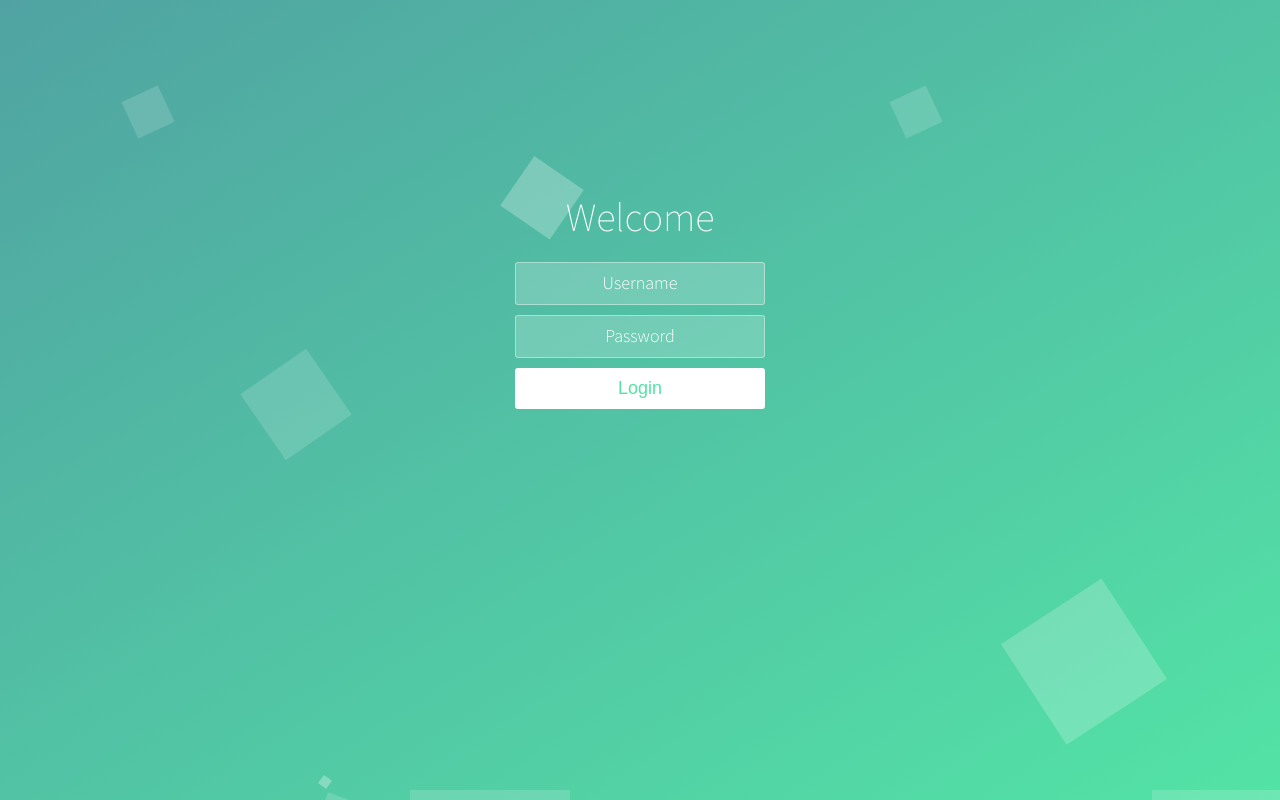
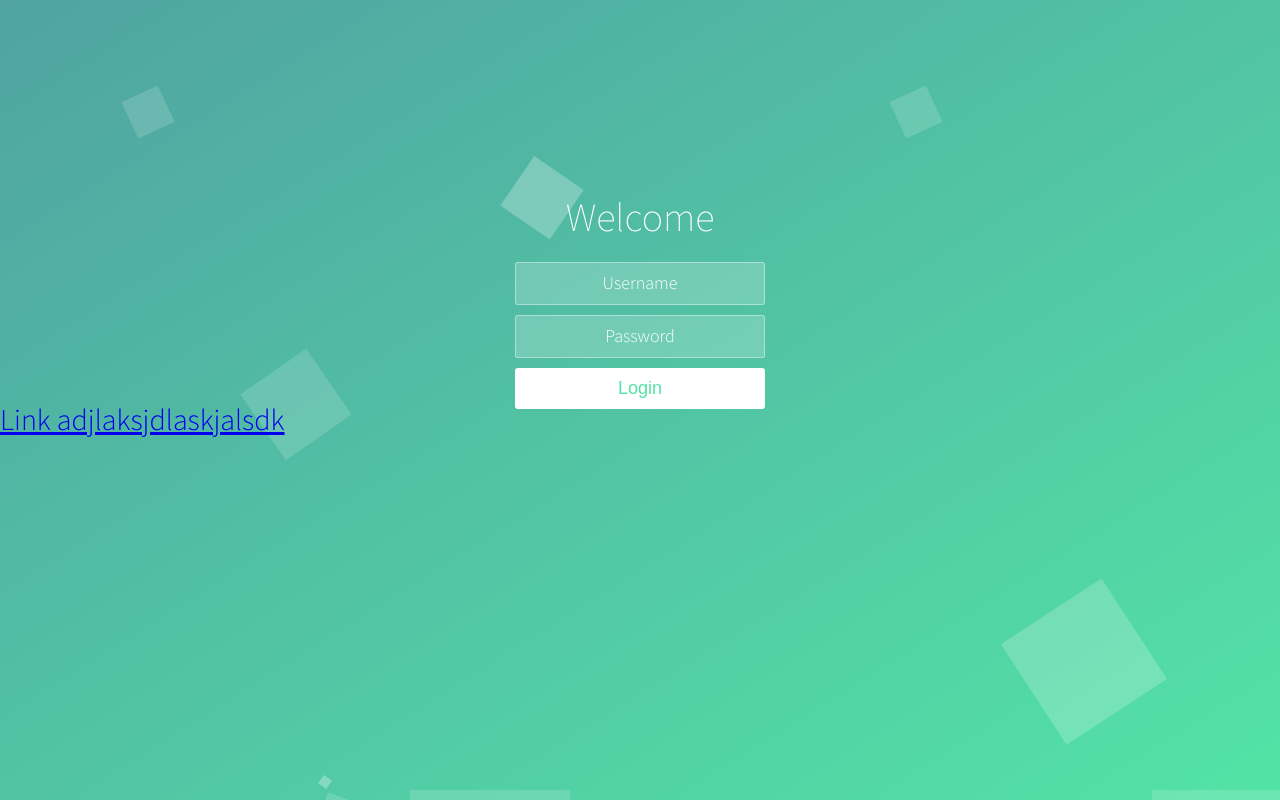
Before and after one commit to SherryKhwan/Sky-University, a website: page index.html in a window 1280 px wide. Drawn offline with Linux system fonts and the light colour scheme.

Commit message:
Minor updates

```diff
--- a/index.html
+++ b/index.html
@@ -14,10 +14,16 @@
 
       <form class="form">
         <input type="text" placeholder="Username">
+
         <input type="password" placeholder="Password">
         <button type="submit" id="login-button">Login</button>
       </form>
     </div>
+
+    <div class="checking">
+    <a href="https://google.com">Link adjlaksjdlaskjalsdk</a>
+  </div>
+
     <ul class="bg-bubbles">
       <li></li>
       <li></li>
--- a/style.css
+++ b/style.css
@@ -27,6 +27,14 @@ body ::-webkit-input-placeholder {
   overflow: hidden;
   z-index: 4;
 }
+
+.checking{
+  /* cursor: pointer; */
+  font-size: 30px ;
+  z-index: 3;
+  position: absolute;
+}
+
 .container {
   /* max-width: 600px; */
   margin: 0 auto;
```
